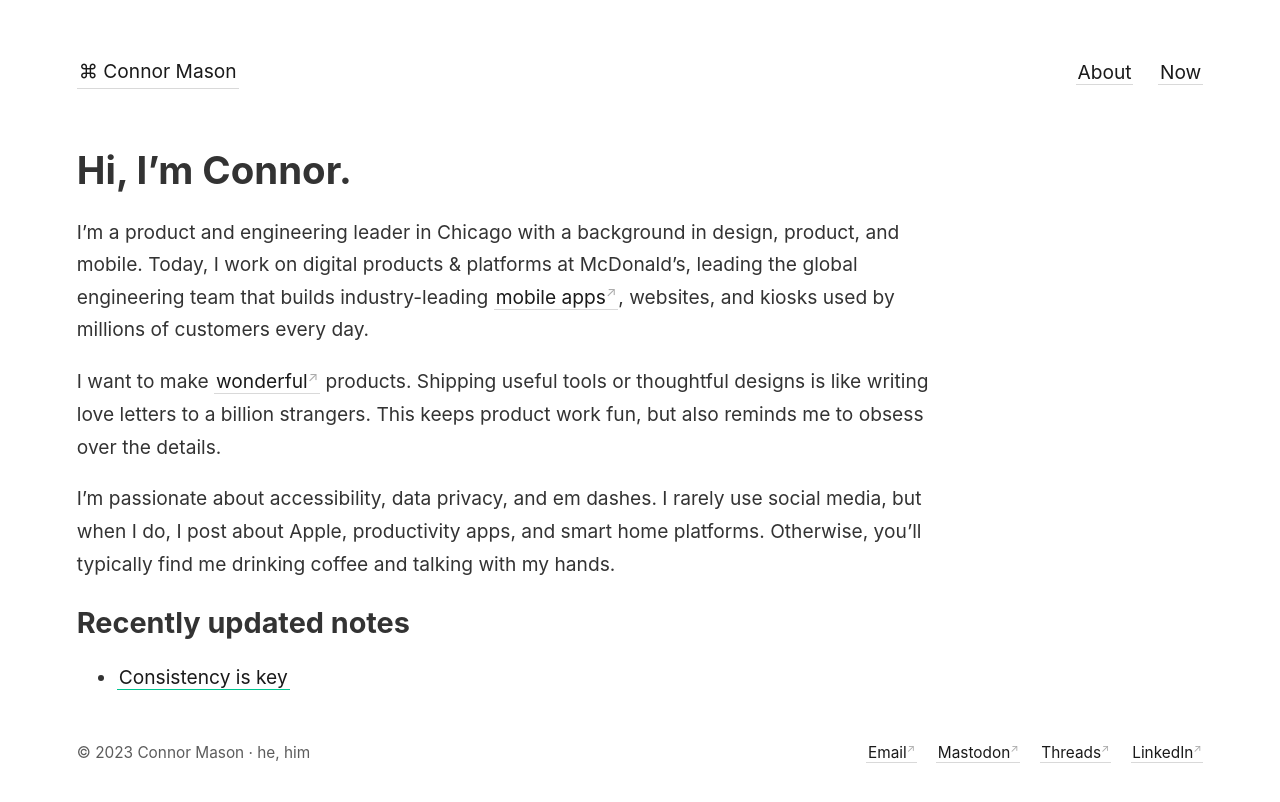
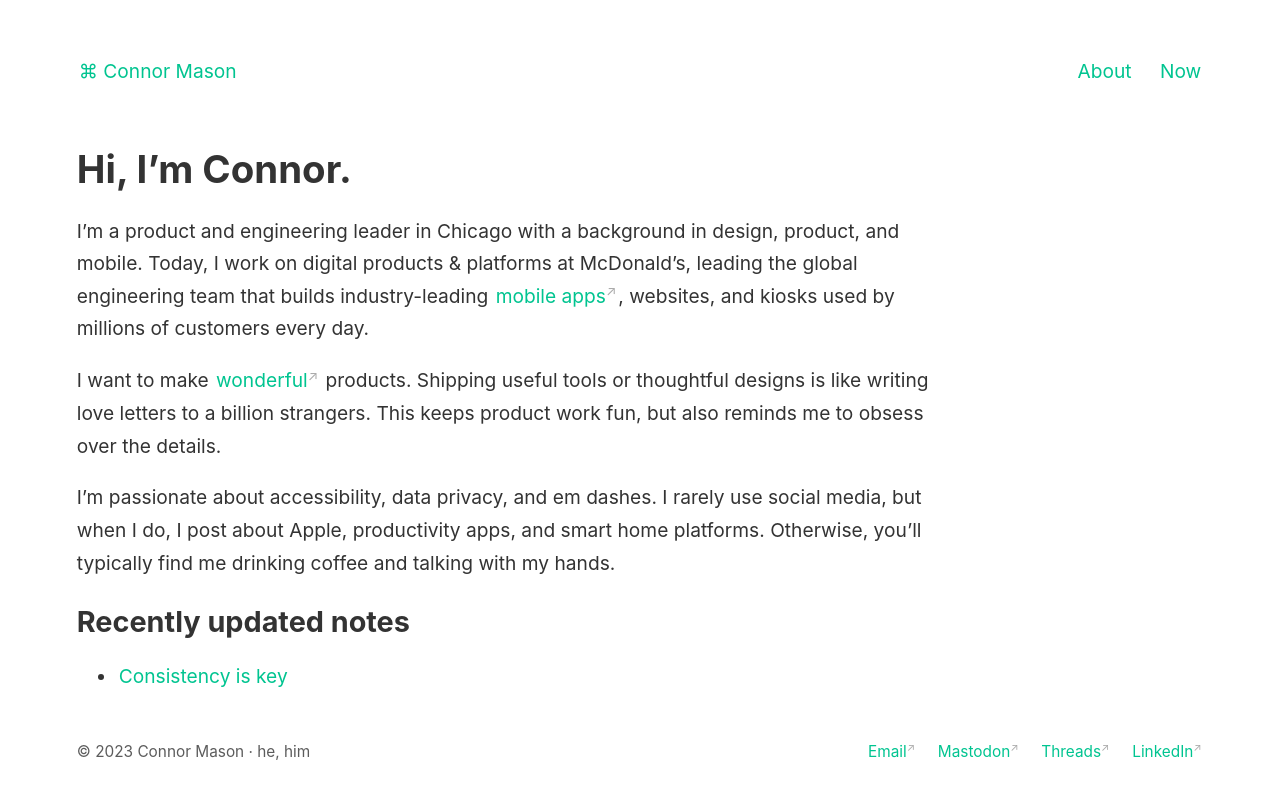
Before and after one commit to conmas/site, a Jekyll site: the page built from _pages/index.md, in a window 1280 px wide. Shown: the top 802 px of the page. Built offline with Jekyll 4.4.1, drawn with Linux system fonts in a browser that asks for light colours.

Commit message:
Update _style.scss

```diff
--- a/_sass/_style.scss
+++ b/_sass/_style.scss
@@ -2,6 +2,7 @@ $color-primary: hsl(0, 0%, 10%);
 $color-text: hsl(0, 0%, 20%);
 $color-subtext: hsl(0, 0%, 30%);
 $color-border: hsl(0, 0%, 85%);
+$color-accent: #00c490;
 $color-box-background: mix($color-primary, white, 4%);
 $border-radius: 4px;
 $font-family: -apple-system, BlinkMacSystemFont, Segoe UI, Helvetica, Arial,
@@ -79,8 +80,7 @@ a {
   transition: background 300ms;
   padding: 0 0.1em;
   text-decoration: none;
-  border-bottom: 1px solid $color-border;
-  color: $color-primary;
+  color: $color-accent;
   &:hover {
     color: black !important;
     background: #fffaf1;
```
